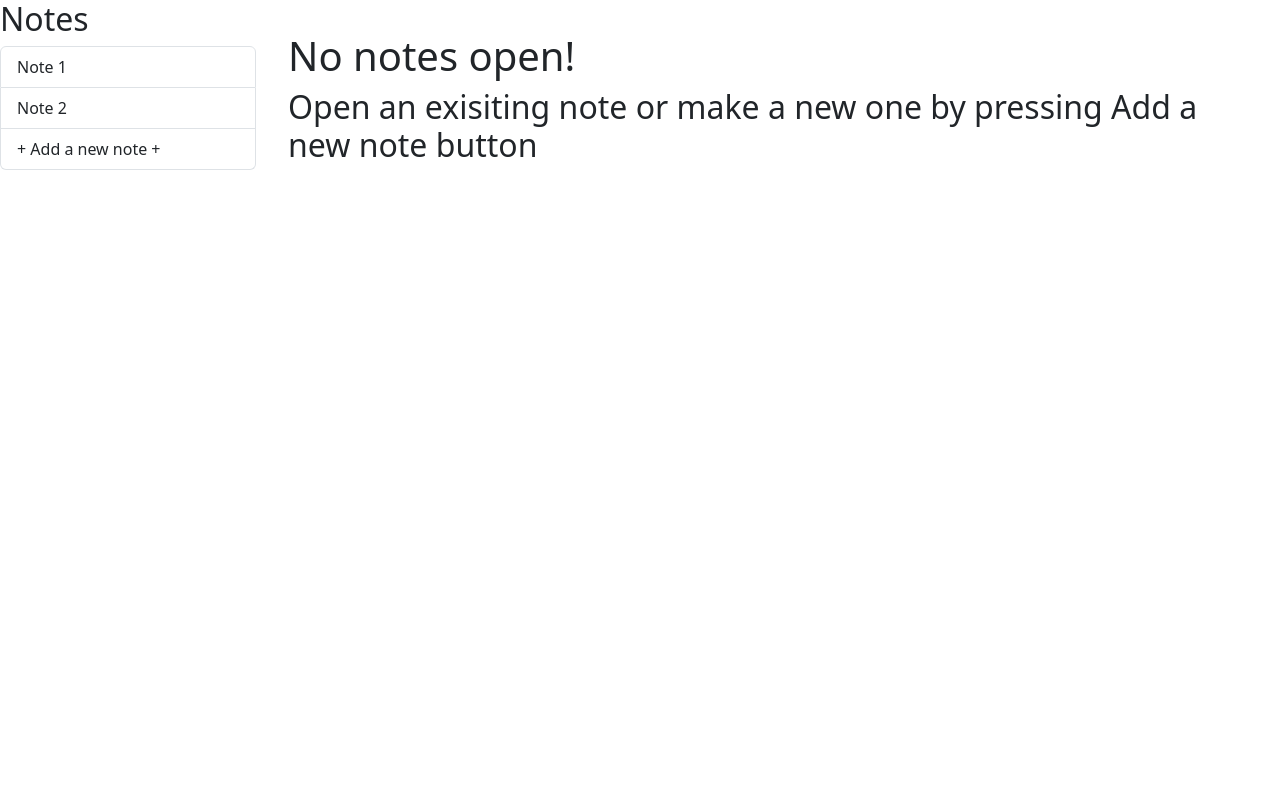
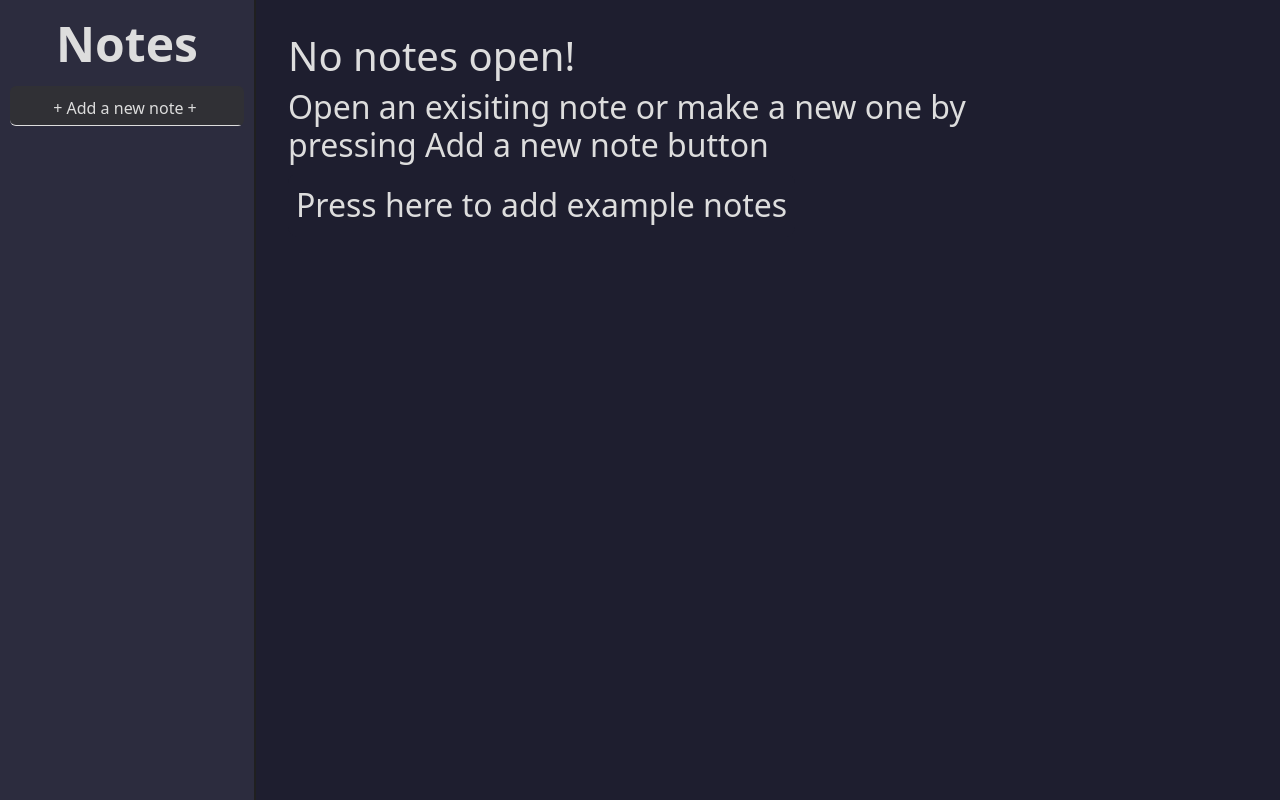
Before and after one commit to shvvk/Note, a React (Vite) app: page / in a window 1280 px wide. Built offline with nearby package versions, Linux system fonts and the light colour scheme.

Commit message:
changed styling added localstorage + misc

```diff
--- a/src/App.css
+++ b/src/App.css
@@ -1,38 +1,48 @@
+:root {
+  --bg-color: #1e1e2f;
+  --sidebar-bg: #2c2c3e;
+  --text-color: #DDDDDD;
+  --accent-color: #ff8800;
+  --note-bg: #2a2a3a;
+  --note-active-bg: #3a3a5a;
+}
+
 .AppContainer{
   width: 100%;
+  height: 100%;
   display: flex;
   position: fixed;
+  background-color: var(--bg-color);
+  color: var(--text-color);
 }
 
 .modal-overlay{
   position: fixed;
-  background-color: rgb(50, 57, 63);
+  background-color: var(--note-bg);
   z-index: 1000;
   width: 512px;
-  height: 256px;
   top: 25%;
   left: 50%;
-  color: #DDDDDD;
   transform: translate(-50%, -50%);
   border-radius: 25px;
-  box-shadow: 0 0 20px rgba(0, 0, 0, 0.4);
+  box-shadow: 0 0 20px rgba(0, 0, 0, 0.6);
 }
 
 .modal-title{
-  background-color: rgb(235, 130, 10);
+  background-color: #DDDDDD;
   height: 20%;
   color: rgb(50, 57, 63);
-  border-radius: 10px 10px 0px 0px;
+  border-radius: 25px 25px 0px 0px;
   text-align:center;
 }
 
 .modal-title button{
-  background-color: rgb(235, 130, 10);
-  color: #DDDDDD;
+  background-color: #DDDDDD;
   border: none;
   float:right;
   color: rgb(50, 57, 63);
-  margin-right: 5px;
+  border-radius: 25px;
+  margin-right: 20px;
   height: 10px;
 }
 
@@ -42,6 +52,7 @@
   text-align: center;
   justify-content: center;
   font-size: x-large;
+  background-color: var(--note-bg);
 
 }
 
@@ -58,9 +69,26 @@
   padding: 5px;
   width: 100px;
 }
+
 .ListContainer{
-  float: left;
   width: 20%;
+  border-right: solid #202020 2px;
+  padding: 10px;
+  background-color: var(--sidebar-bg);
+  gap: 10px;
+  overflow-y: auto;
+  height: auto;
+}
+
+.ListContainer h2{
+  padding:5px;
+  text-align: center;
+  font-size: 48px;
+  font-weight: bold;
+}
+
+.ListContainer h2:hover{
+  cursor:pointer;
 }
 
 .NoteContainer{
@@ -71,14 +99,39 @@
   height: 50px;
 }
 
+.NoteButton{
+  height:40px;
+  background-color: transparent;
+  border: none;
+  padding: 10px;
+  border-radius: 6px;
+  cursor: pointer;
+  transition: 0.3s;
+  border-bottom: solid 1px;
+  background-color: #303035;
+  color: var(--text-color);
+  border-right: #303035 solid 4px;
+}
+
+.NoteButton:hover{
+  background-color: var(--note-active-bg);
+}
+
 .NoteButtonSelected{
-  background-color: #999999;
-  border-right: solid 10px orange;
+  height:40px;
+  border: none;
+  padding: 10px;
+  border-bottom: solid 1px;
+  background-color: #505050;
+  color: #FFFFFF;
+  border-right: #DDDDDD solid 4px;
+
 }
 
 .NoteButtonSelected:hover .innerButton{
   opacity: 1;
   background-color: #ca2a2a;
+  margin-right: 0px;
 }
 
 .innerButton{
@@ -87,7 +140,6 @@
   border-radius: 25%;
   float: right;
   opacity: 0;
-  color: white;
 }
 
 .NoteButton:hover .innerButton{
@@ -109,3 +161,33 @@
   height: 400px;
 
 }
+
+textarea{
+  background-color: var(--note-bg);
+  border: #202020 solid 2px;
+  color: #DDDDDD;
+}
+
+textarea:focus{
+  outline: none;
+}
+
+.EmptyNote button{
+  font-size: xx-large;
+  width: max-content;
+  padding: 8px;
+  border: none;
+  color:#DDDDDD;
+  border-radius: 10px;
+  background-color: var(--bg-color);
+}
+
+.EmptyNote button:active{
+  background-color: var(--sidebar-bg);
+  box-shadow: inset 0 0 20px rgba(0, 0, 0, 0.6);
+  box-shadow: 0 0 20px rgba(0, 0, 0, 0.6);
+}
+
+.EmptyNote button:hover{
+  background-color: var(--sidebar-bg);
+}
--- a/src/App.tsx
+++ b/src/App.tsx
@@ -1,4 +1,4 @@
-import { useState, useRef } from 'react'
+import { useState, useRef, useEffect } from 'react'
 import './App.css'
 
 type NoteType = {
@@ -11,6 +11,7 @@ type NoteProps = {
   note: NoteType
   updateTitle: (id: number, newTitle: string) => void;
   updateData: (id: number, newData: string) => void;
+  sample: () => void;
 }
 
 type ModalProps = {
@@ -20,11 +21,11 @@ type ModalProps = {
 }
 
 const MovablePopup = ({ onClose, onConfirm, item }: ModalProps) => {
-  const [position, setPosition] = useState({ x: 100, y: 100 });
+  const [position, setPosition] = useState({ x: 600, y: 300 });
   const [isDragging, setIsDragging] = useState(false);
   const offset = useRef({ x: 0, y: 0 });
 
-  const handleMouseDown = (e) => {
+  const handleMouseDown = (e: { clientX: number; clientY: number; }) => {
     setIsDragging(true);
     offset.current = {
       x: e.clientX - position.x,
@@ -32,7 +33,7 @@ const MovablePopup = ({ onClose, onConfirm, item }: ModalProps) => {
     };
   };
 
-  const handleMouseMove = (e) => {
+  const handleMouseMove = (e: { clientX: number; clientY: number; }) => {
     if (isDragging) {
       setPosition({
         x: e.clientX - offset.current.x,
@@ -44,11 +45,11 @@ const MovablePopup = ({ onClose, onConfirm, item }: ModalProps) => {
 
   const handleMouseUp = () => {
     setIsDragging(false);
-    if(position.x < -100){
-      setPosition({x: -100, y: position.y})
+    if(position.x < 0){
+      setPosition({x: 0, y: position.y})
     }
-    if(position.y < -50){
-      setPosition({x: position.x, y: -50})
+    if(position.y < 0){
+      setPosition({x: position.x, y: 0})
     }
   };
 
@@ -62,6 +63,7 @@ const MovablePopup = ({ onClose, onConfirm, item }: ModalProps) => {
         style={{ width: '240px', height: '100vh', color: '#DDDDDD'}}
       >
         <div
+        className="modal-overlay"
           onMouseDown={handleMouseDown}
           style={{
 
@@ -69,9 +71,6 @@ const MovablePopup = ({ onClose, onConfirm, item }: ModalProps) => {
             top: position.y,
             left: position.x,
             width: '500px',
-            backgroundColor: 'rgb(30, 35, 39)',
-            borderRadius: '10px',
-            boxShadow: '0 4px 8px rgba(0,0,0,0.1)',
             cursor: 'move',
             userSelect: 'none',
           }}
@@ -92,16 +91,18 @@ const MovablePopup = ({ onClose, onConfirm, item }: ModalProps) => {
   );
 };
 
-function Note({ note, updateTitle, updateData }: NoteProps) {
+function Note({ note, updateTitle, updateData, sample }: NoteProps) {
 
   return (
-    !note ?
+    <div className="NoteContainer">
+    {!note ?
       <div className="EmptyNote">
         <h1>No notes open!</h1>
         <h2>Open an exisiting note or make a new one by pressing Add a new note button</h2>
+        <button onClick={sample}>Press here to add example notes</button>
       </div>
       :
-      <div className="NoteContainer">
+        <>
           <textarea
             className='Title'
             onChange={(e) => updateTitle(note.id, e.target.value)}
@@ -110,20 +111,34 @@ function Note({ note, updateTitle, updateData }: NoteProps) {
             className='Data'
             onChange={(e) => updateData(note.id, e.target.value)}
             value={note.data} />
+        </>
+          }
       </div>
   );
 }
 
+
+
 function NoteList() {
-  const [notes, setNotes] = useState<NoteType[]>([
-    { id: Date.now(), title: 'Note 1', data: 'this is some sample text for note 1' },
-    { id: Date.now() + 1, title: 'Note 2', data: 'Here is some more text in the note 2 Lorem ipsum dolor sit amet, consectetur adipiscing elit. Curabitur faucibus massa volutpat aliquam iaculis. Praesent ac sem tellus. Proin in porta justo, porttitor porttitor metus. Phasellus luctus erat ac lectus eleifend mollis. Etiam orci tortor, lobortis ut convallis nec, mattis ut purus. Nam venenatis augue dolor, quis tristique dolor dignissim in. Cras rutrum interdum urna non sollicitudin. Nulla nec hendrerit sapien. Nulla sit amet mi eu leo rhoncus porta. Aenean mi sem, porta quis libero et, tempor viverra ipsum. Cras posuere dolor at nunc gravida, dictum varius magna interdum. ' }
-  ]);
+  const [notes, setNotes] = useState<NoteType[]>(() => {
+    const saved = localStorage.getItem("notes");
+    if(saved){
+    const value = JSON.parse(saved)
+    return value;
+    }
+    else{return []}
+  });
+
+  useEffect(() => {
+    localStorage.setItem("notes", JSON.stringify(notes));
+  }, [notes]);
 
   const [currentId, setCurrentId] = useState<number>(0);
 
   const [showConfirm, setShowConfirm] = useState(false);
   const [deleteId, setDeteleId] = useState<NoteType | null>(null)
+
+  const listRef = useRef<HTMLDivElement | null>(null); // nie dziala
 
   const current = notes.find(n => n.id === currentId)!;
 
@@ -131,7 +146,30 @@ function NoteList() {
     setCurrentId(id)
   }
 
+
+  const scrollToBottom = () => {
+    const el = listRef.current;
+    if (el) {
+      el.scrollTop = el.scrollHeight;
+    }
+  };
+
+  const handleSampleNotes = () =>{
+    const newNote = {
+      id: Date.now(),
+      title: 'Example note 1',
+      data: 'this is some sample text for note 1',
+    };
+    const newNote2 = {
+      id: Date.now()+1,
+      title: 'Example note 2',
+      data: 'Here is some more text in the note 2 Lorem ipsum dolor sit amet, consectetur adipiscing elit. Curabitur faucibus massa volutpat aliquam iaculis. Praesent ac sem tellus. Proin in porta justo, porttitor porttitor metus. Phasellus luctus erat ac lectus eleifend mollis. Etiam orci tortor, lobortis ut convallis nec, mattis ut purus. Nam venenatis augue dolor, quis tristique dolor dignissim in. Cras rutrum interdum urna non sollicitudin. Nulla nec hendrerit sapien. Nulla sit amet mi eu leo rhoncus porta. Aenean mi sem, porta quis libero et, tempor viverra ipsum. Cras posuere dolor at nunc gravida, dictum varius magna interdum. ',
+    };
+    setNotes([...notes, newNote, newNote2]);
+  }
+
   const addNote = () => {
+    scrollToBottom()
     const newNote = {
       id: Date.now(),
       title: 'New note',
@@ -172,15 +210,15 @@ function NoteList() {
     <>
       <div className='AppContainer'>
         <div className='ListContainer'>
-          <h2>Notes</h2>
-          <div className="list-group">
+          <h2 onClick={()=>setCurrentId(0)}>Notes</h2>
+          <div className="list-group" ref={listRef}>
             {notes.map(note => (
               <button
                 key={note.id}
                 type="button"
                 className={currentId === note.id ?
-                  "NoteButtonSelected list-group-item list-group-item-action" :
-                  "NoteButton list-group-item list-group-item-action"
+                  "NoteButtonSelected" :
+                  "NoteButton"
                 }
                 onClick={() => handleNoteChange(note.id)}
               >
@@ -197,7 +235,7 @@ function NoteList() {
 
             <button
               type="button"
-              className="list-group-item list-group-item-action"
+              className="NoteButton"
               onClick={addNote}
             >
               + Add a new note +
@@ -208,6 +246,7 @@ function NoteList() {
           note={current}
           updateTitle={updateTitle}
           updateData={updateData}
+          sample={handleSampleNotes}
         />
       </div>
       {showConfirm && (
```
Lines whose indentation alone changed are shown as unchanged.
